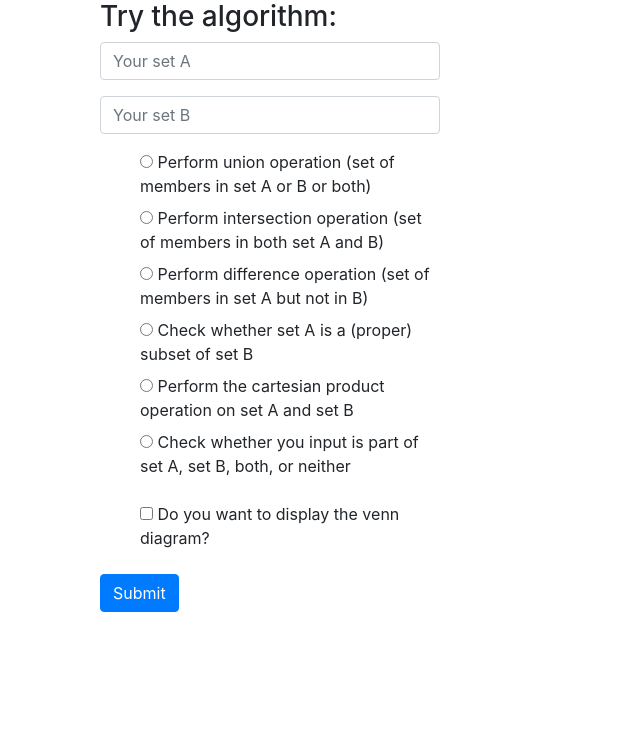
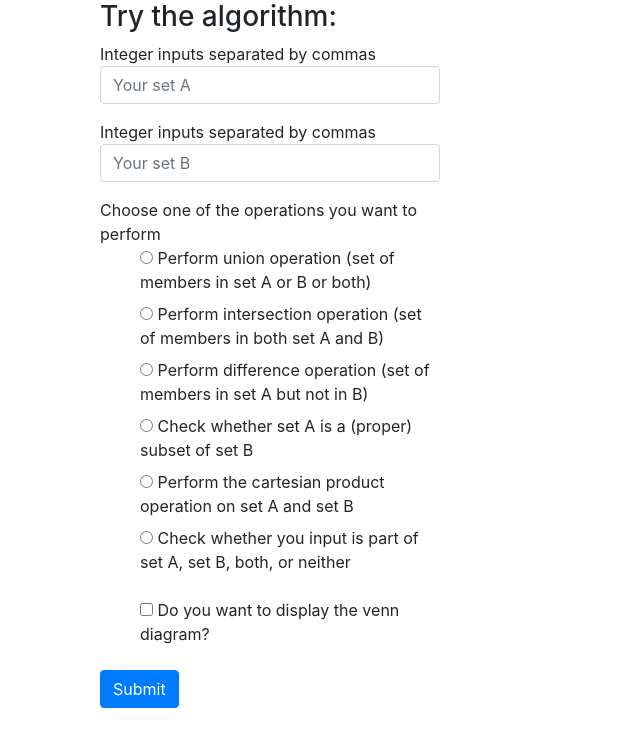
Before and after one commit to ryanMMM/JAR_Simulations, a Django app: page / in a window 1280 px wide. Shown: the top 747 px of the page, without its empty margins (0-640 px from the left). Run offline with Django 3.2, Linux system fonts and the light colour scheme; some libraries are stand-ins or nearby versions.

Commit message:
Added explanations

```diff
--- a/sets/user_interface/templates/index.html
+++ b/sets/user_interface/templates/index.html
@@ -7,7 +7,6 @@
     function ShowHideForms() {
         var radio_button = document.getElementById("id_choice_5");
         var user_input = document.getElementById("user_input");
-
         user_input.style.display = radio_button.checked ? "block" : "none";
     }
 </script>
@@ -15,12 +14,15 @@
   <h3>Try the algorithm:</h3>
   <form action="/" method="post" enctype="multipart/form-data")>
       {% csrf_token %}
+      Integer inputs separated by commas
       <div class="form-group">
           {{ form.set1 }}
       </div>
+      Integer inputs separated by commas
       <div class="form-group">
           {{ form.set2 }}
       </div>
+      Choose one of the operations you want to perform
       <div class="form-group">
           {{ form.choice }}
       </div>
```
